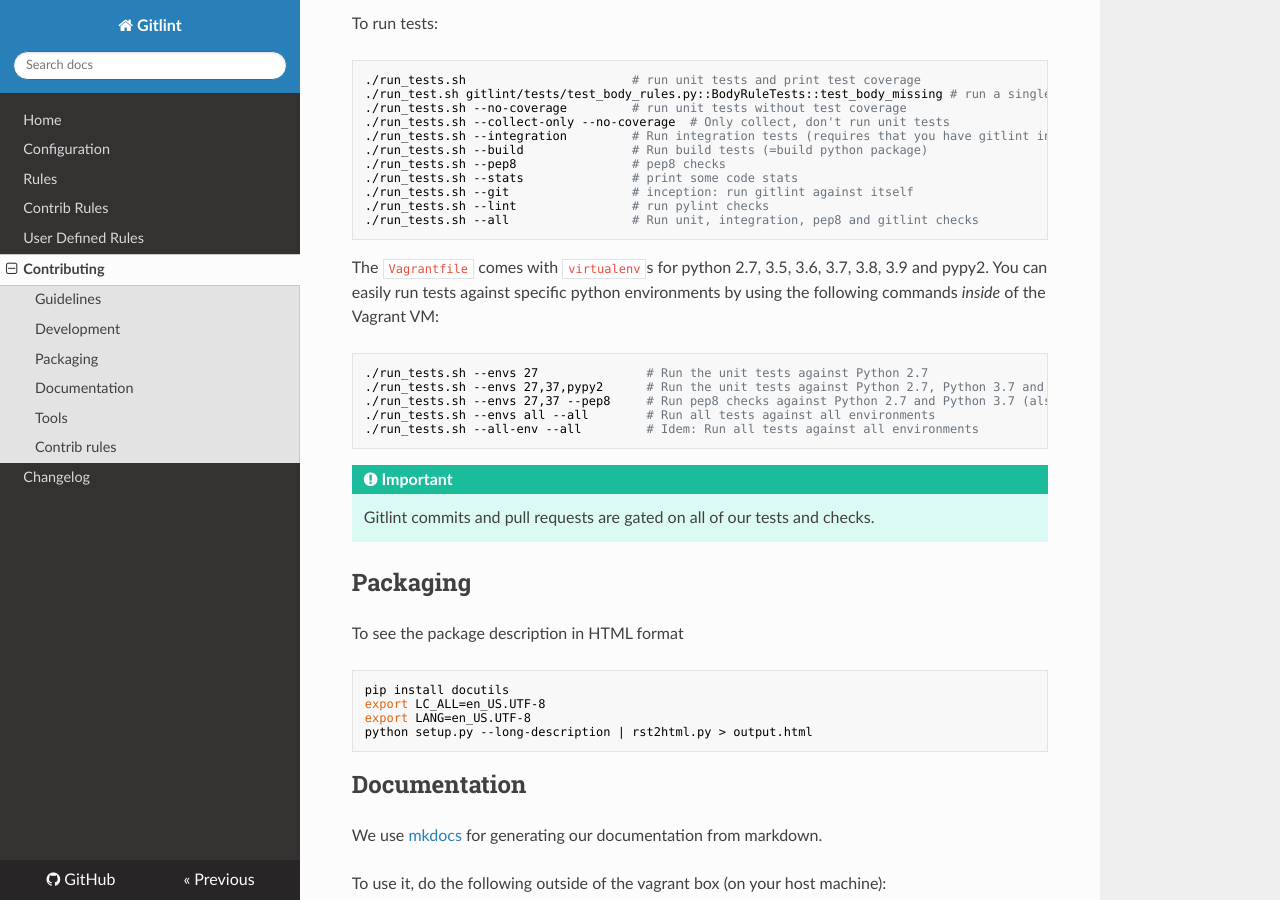
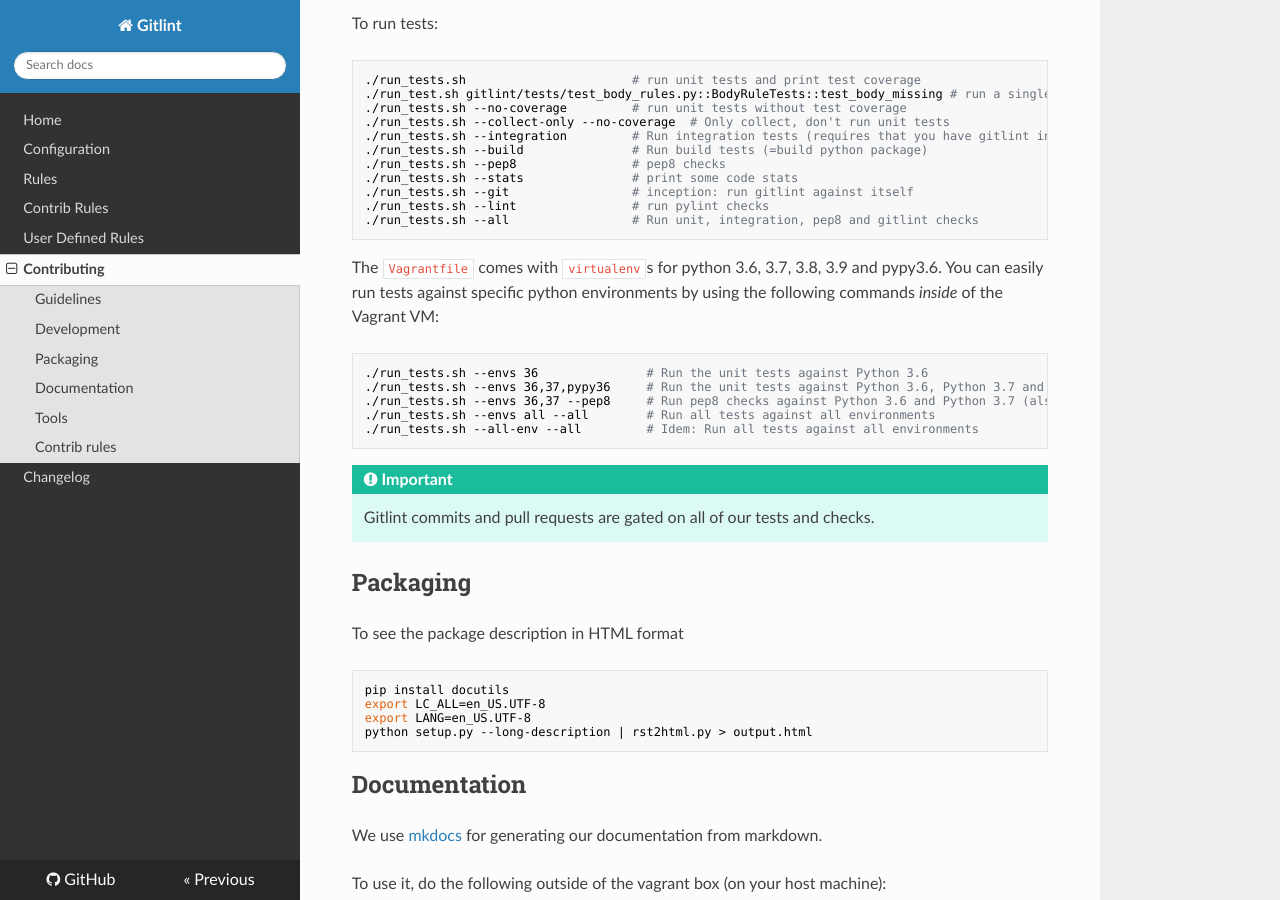
Before and after one commit to jorisroovers/gitlint, an MkDocs documentation site: the page built from docs/contributing.md, in a window 1280 px wide and 900 px high, scrolled down 1211 px. Built offline with MkDocs 1.6.1, drawn with Linux system fonts in a browser that asks for light colours; nearby versions of some CDN libraries.

Commit message:
Removed Python 2.7 and 3.5 from docs and tooling
Removed all references to Python 2.7 and 3.5 from the documentation and
tools. Tests will no longer run in CI against these versions.

Relates to #151.

````diff
--- a/docs/contributing.md
+++ b/docs/contributing.md
@@ -63,12 +63,12 @@
 ./run_tests.sh --all                 # Run unit, integration, pep8 and gitlint checks
 ```
 
-The `Vagrantfile` comes with `virtualenv`s for python 2.7, 3.5, 3.6, 3.7, 3.8, 3.9 and pypy2.
+The `Vagrantfile` comes with `virtualenv`s for python 3.6, 3.7, 3.8, 3.9 and pypy3.6.
 You can easily run tests against specific python environments by using the following commands *inside* of the Vagrant VM:
 ```sh
-./run_tests.sh --envs 27               # Run the unit tests against Python 2.7
-./run_tests.sh --envs 27,37,pypy2      # Run the unit tests against Python 2.7, Python 3.7 and Pypy2
-./run_tests.sh --envs 27,37 --pep8     # Run pep8 checks against Python 2.7 and Python 3.7 (also works for --git, --integration, --pep8, --stats and --lint.
+./run_tests.sh --envs 36               # Run the unit tests against Python 3.6
+./run_tests.sh --envs 36,37,pypy36     # Run the unit tests against Python 3.6, Python 3.7 and Pypy3.6
+./run_tests.sh --envs 36,37 --pep8     # Run pep8 checks against Python 3.6 and Python 3.7 (also works for --git, --integration, --pep8, --stats and --lint.
 ./run_tests.sh --envs all --all        # Run all tests against all environments
 ./run_tests.sh --all-env --all         # Idem: Run all tests against all environments
 ```
--- a/test-requirements.txt
+++ b/test-requirements.txt
@@ -1,10 +1,8 @@
-unittest2==1.1.0; python_version <= '2.7'
 flake8==3.7.9
 coverage==4.5.3
 python-coveralls==2.9.2
 radon==4.1.0
 mock==3.0.5    # mock 4.x no longer supports Python 2.7
 pytest==4.6.3; # pytest 5.x no longer supports Python 2.7
-pylint==1.9.4; python_version == '2.7'
 pylint==2.3.1; python_version >= '3.4'
 -e .
````
Also changed, not shown: docs/index.md (+1 -1 lines), setup.py (+1 -11 lines), 3 other files.
